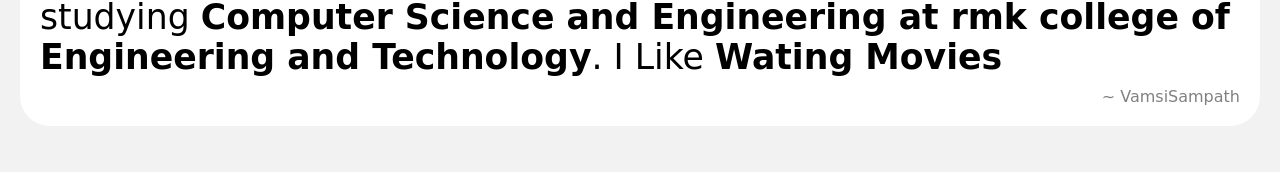
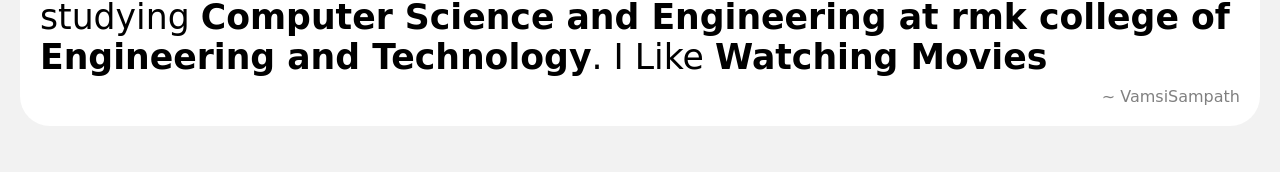
Before and after one commit to vamsi-22/Portfolio, a plain HTML site: page Simple Web page/index.html in a window 1280 px wide. Shown: the part 727-899 px from the top of the page. Drawn offline with Linux system fonts and the light colour scheme; a web font is replaced by a local one.

Commit message:
Update index.html

```diff
--- a/Simple Web page/index.html
+++ b/Simple Web page/index.html
@@ -13,7 +13,7 @@
         </div>
         <div class="section">
             <h1><span>About Me</span></h1>
-            <p> Hey! I'm <strong>VamsiSampath</strong> from <strong>Vinjamur, India.</strong>. Currently studying <strong>Computer Science and  Engineering at rmk college of Engineering and Technology</strong>. I Like <strong>Wating Movies</strong></p>
+            <p> Hey! I'm <strong>VamsiSampath</strong> from <strong>Vinjamur, India.</strong>. Currently studying <strong>Computer Science and  Engineering at rmk college of Engineering and Technology</strong>. I Like <strong>Watching Movies</strong></p>
             <p class="quote">~ VamsiSampath</p>
         </div>
         <div class="section" id="res">
```
